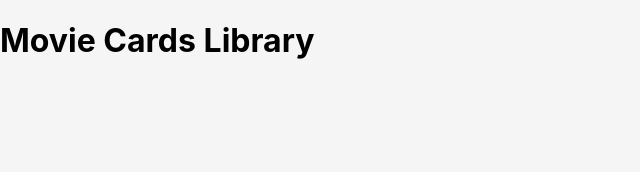
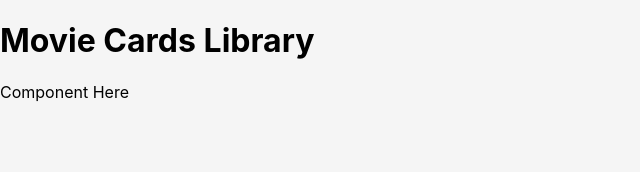
Before and after one commit to tryber/sd-015-a-project-movie-cards-library, a React (Create React App) app: page / in a window 1280 px wide. Shown: the top 172 px of the page, without its empty margins (0-640 px from the left). Built offline with nearby package versions, Linux system fonts and the light colour scheme.

Commit message:
requisito 2 e 3

```diff
--- a/src/App.js
+++ b/src/App.js
@@ -1,11 +1,13 @@
 import React from 'react';
 import './App.css';
 import Header from './components/Header';
+import MovieList from './components/MovieList';
 
 function App() {
   return (
     <div className="App">
       <Header />
+      <MovieList />
     </div>
   );
 }
--- a/src/components/MovieList.jsx
+++ b/src/components/MovieList.jsx
@@ -1 +1,15 @@
-// implement MovieList component here
+import React from 'react';
+
+class MovieList extends React.Component {
+  render() {
+    return (
+      <main className="main">
+        <section className="movieList">
+          <p>Component Here</p>
+        </section>
+      </main>
+    );
+  }
+}
+
+export default MovieList;
```
Also changed, not shown: src/components/MovieCard.jsx (+15 -1 lines).
